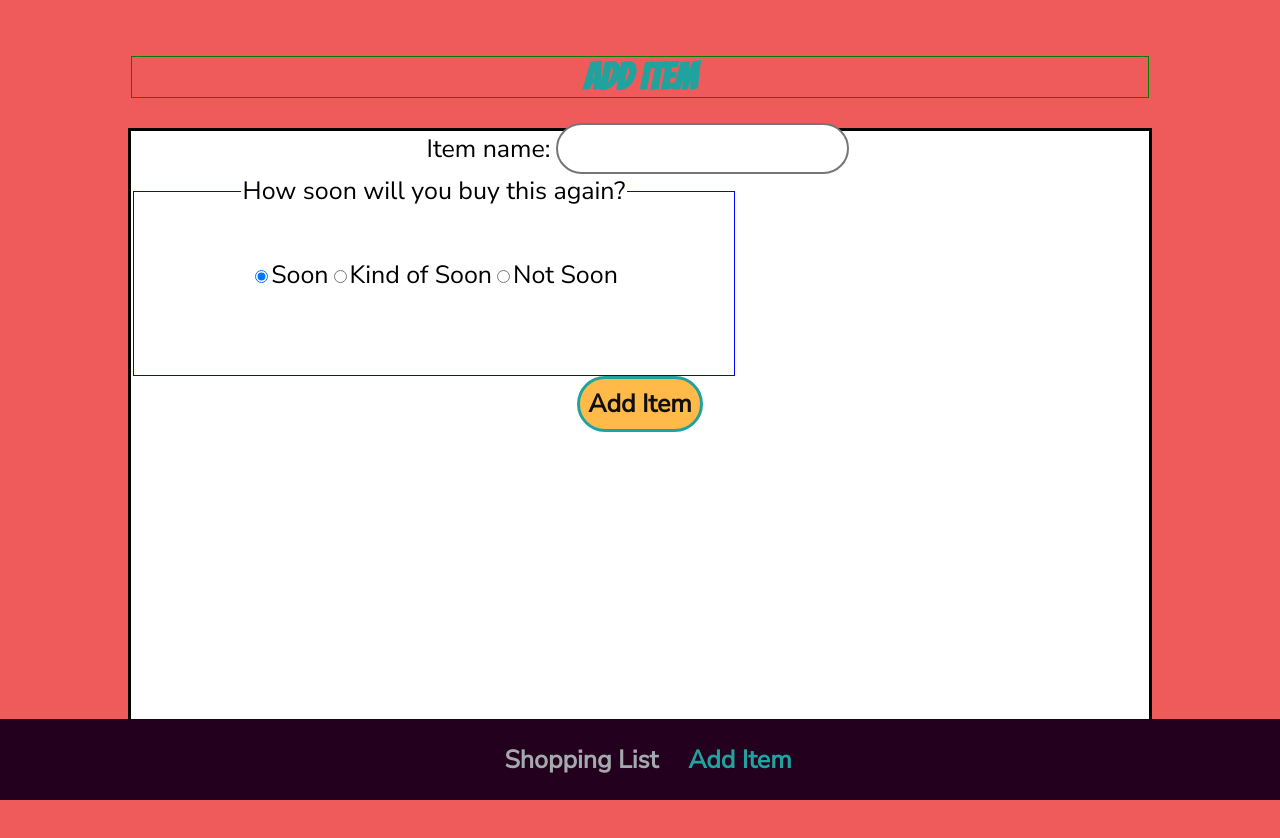
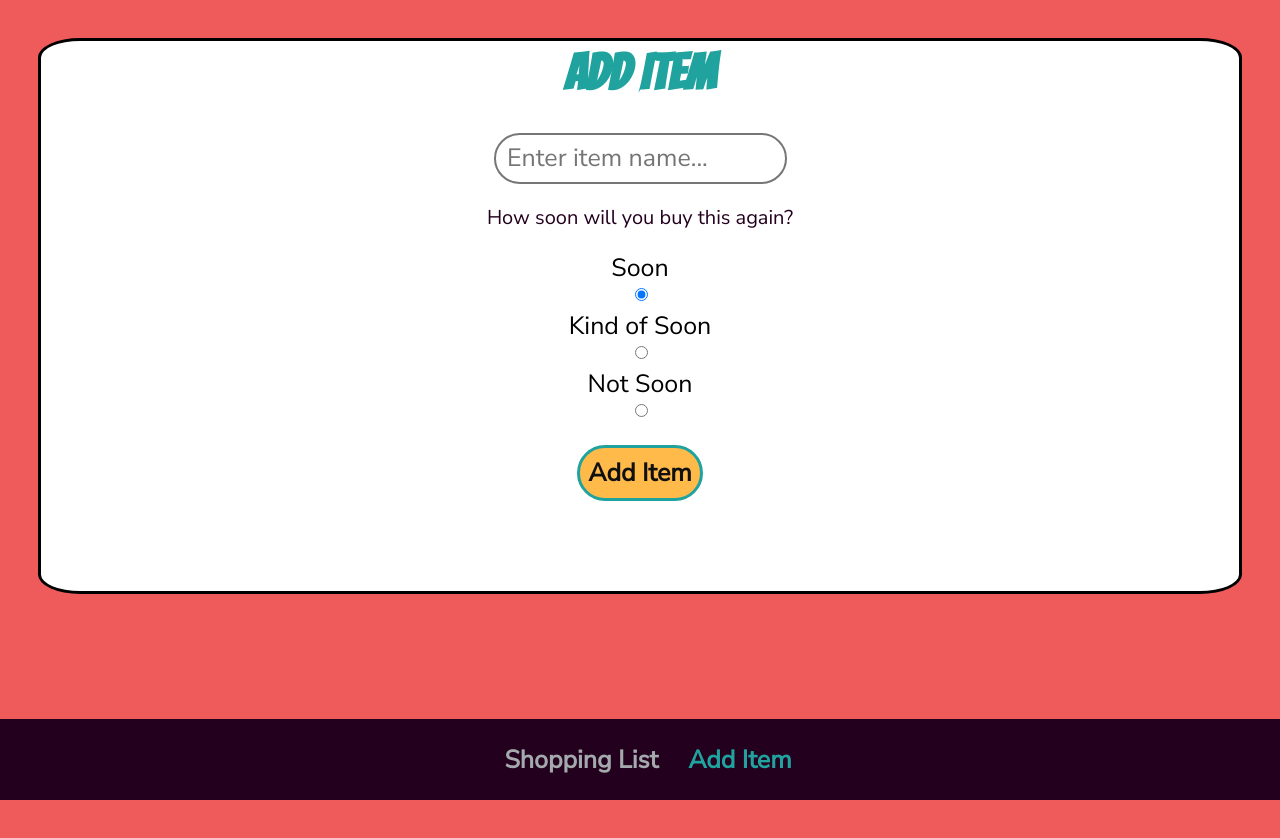
Before and after one commit to the-collab-lab/tcl-43-smart-shopping-list, a React (Create React App) app: page /addItem in a window 1280 px wide. Shown: the top 838 px of the page. After the commit the page ends 800 px from the top, so only its background shows below. Built offline with nearby package versions, Linux system fonts and the light colour scheme; no server answers; the database is empty.

Commit message:
Styles update 05/27/22.

```diff
--- a/src/App.css
+++ b/src/App.css
@@ -5,12 +5,14 @@
 }
 
 .App {
+  border-radius: 3.5%;
   text-align: center;
-  margin: 10%;
+  margin: 3%;
   background: white;
   border: 3px solid black;
-  min-height: 24em;
+  min-height: 22em;
   height: auto;
+  margin-bottom: 4em;
 }
 
 button {
@@ -30,10 +32,11 @@ button:hover {
 input {
   border-style: solid;
 }
+
 h1 {
   font-family: 'Bangers', cursive;
-  font-size: 1.5em;
-  margin-top: -2em;
+  font-size: 2em;
+  margin-top: -1.8em;
   color: #20a39e;
-  border: 1px solid green;
+  /* border: 1px solid green; */
 }
--- a/src/components/AddItem/AddItem.css
+++ b/src/components/AddItem/AddItem.css
@@ -1,8 +1,43 @@
-fieldset {
-  width: 500px;
-  height: 100px;
-  border: 1px solid blue;
+.item-container {
+  display: flex;
+  flex-direction: column;
   justify-content: center;
+  align-content: center;
+  margin-top: 3.8em;
+}
+
+/* fieldset {
+  /* width: 500px; */
+/* height: 100px;  */
+/* display: flex; */
+/* flex-direction: column; */
+/* justify-content: center; */
+/* border: 1px solid #20a39e; */
+/* border-bottom: none; */
+/* align-items: center; */
+/* margin-top: 10px;
+}*/
+
+.frequency {
+  /* border: 2px solid black; */
+  margin: 8px 0;
+  display: flex;
+  flex-direction: column;
   align-items: center;
-  padding: 50px;
 }
+
+.add-item-p-tag {
+  font-size: 20px;
+  color: #23001e;
+}
+
+p {
+  color: red;
+  font-size: 0.75em;
+  padding: 0 1em 0 1em;
+}
+
+.add-item-button {
+  margin-top: 20px;
+  /* margin-bottom: -15px; */
+}
--- a/src/components/AddItem/AddItem.jsx
+++ b/src/components/AddItem/AddItem.jsx
@@ -64,10 +64,12 @@ export default function AddItem() {
 
   return (
     <>
+      <div className="item-container">
         <h1>Add Item</h1>
         <form onSubmit={submitHandler}>
-        <label htmlFor="item-name">Item name:</label>
+          {/* <label htmlFor="item-name">Item name:</label> */}
           <input
+            placeholder=" Enter item name..."
             className="search-input"
             required
             id="item-name"
@@ -76,8 +78,11 @@ export default function AddItem() {
             onChange={(e) => setItemName(e.target.value)}
             value={itemName}
           />
-        <fieldset>
-          <legend>How soon will you buy this again?</legend>
+
+          <p className="add-item-p-tag">How soon will you buy this again?</p>
+
+          <div className="frequency">
+            <label htmlFor="soon">Soon</label>
             <input
               defaultChecked
               id="soon"
@@ -86,7 +91,10 @@ export default function AddItem() {
               value={7}
               onChange={(e) => setFrequency(e.target.value)}
             />
-          <label htmlFor="soon">Soon</label>
+          </div>
+
+          <div className="frequency">
+            <label htmlFor="kind-of-soon">Kind of Soon</label>
             <input
               id="kind-of-soon"
               type="radio"
@@ -94,7 +102,10 @@ export default function AddItem() {
               value={14}
               onChange={(e) => setFrequency(e.target.value)}
             />
-          <label htmlFor="kind-of-soon">Kind of Soon</label>
+          </div>
+
+          <div className="frequency">
+            <label htmlFor="not-soon">Not Soon</label>
             <input
               id="not-soon"
               type="radio"
@@ -102,11 +113,14 @@ export default function AddItem() {
               value={30}
               onChange={(e) => setFrequency(e.target.value)}
             />
-          <label htmlFor="not-soon">Not Soon</label>
-        </fieldset>
-        <button type="submit">Add Item</button>
+          </div>
+
+          <button type="submit" className="add-item-button">
+            Add Item
+          </button>
         </form>
         {message && <p>{message}</p>}
+      </div>
 
       <Nav />
     </>
--- a/src/components/Home/Home.css
+++ b/src/components/Home/Home.css
@@ -6,5 +6,5 @@
   margin-top: 4em;
 }
 section {
-  border: 1px solid black;
+  /* border: 1px solid black; */
 }
--- a/src/components/JoinExistingList/JoinExistingList.css
+++ b/src/components/JoinExistingList/JoinExistingList.css
@@ -1,12 +1,16 @@
 .join-p {
-  font-size: 0.75em;
-  margin-top: 6em;
+  font-size: 0.8em;
+  margin-bottom: 10px;
+  margin-top: 2.5em;
+  color: #23001e;
+  font-weight: 600;
 }
 .join-container {
   position: relative;
-  border: 2px solid blue;
-  margin-top: 30px;
+  /* border: 2px solid blue; */
+  /* margin-top: 30px; */
 }
+
 .join-btn {
-  margin-top: 0.5em;
+  margin-top: 16px;
 }
--- a/src/components/JoinExistingList/JoinExistingList.jsx
+++ b/src/components/JoinExistingList/JoinExistingList.jsx
@@ -41,8 +41,9 @@ export default function JoinExistingList() {
           );
         }}
       >
-        <label htmlFor="user token">Share Token</label>
+        {/* <label htmlFor="user token">Share Token</label> */}
         <input
+          placeholder=" Enter Token..."
           className="search-input"
           type="text"
           id="user token"
--- a/src/components/List/List.css
+++ b/src/components/List/List.css
@@ -5,6 +5,7 @@
   align-content: center;
   margin-top: 3.8em;
 }
+
 .reset-button {
   margin: 10px auto;
   width: 150px;
@@ -23,7 +24,8 @@
 
 ul {
   list-style-type: none;
-  margin-bottom: 4em;
+  /* margin-bottom: 4em; */
+  padding: 0;
 }
 
 .soon {
--- a/src/components/ListItem/ListItem.css
+++ b/src/components/ListItem/ListItem.css
@@ -7,3 +7,11 @@
   border-radius: 15px;
   background-color: #e15d5d;
 }
+
+li {
+  display: flex;
+  justify-content: space-between;
+  align-items: center;
+  padding: 0 10px 0 10px;
+  margin: 10px 0 10px 0;
+}
```
Lines whose indentation alone changed are shown as unchanged.
